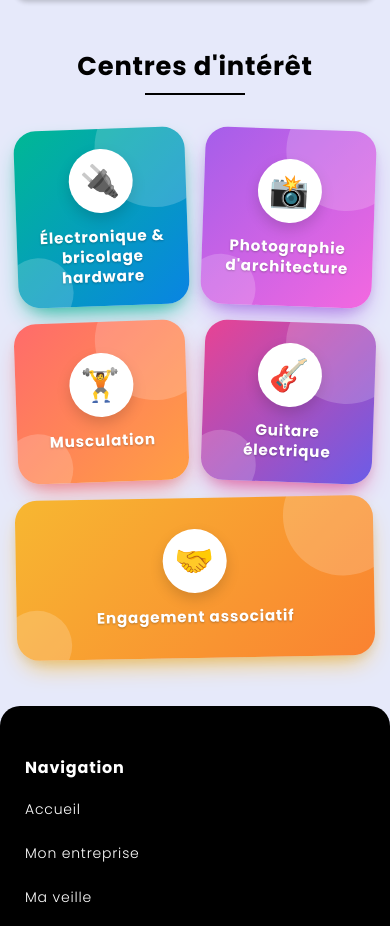
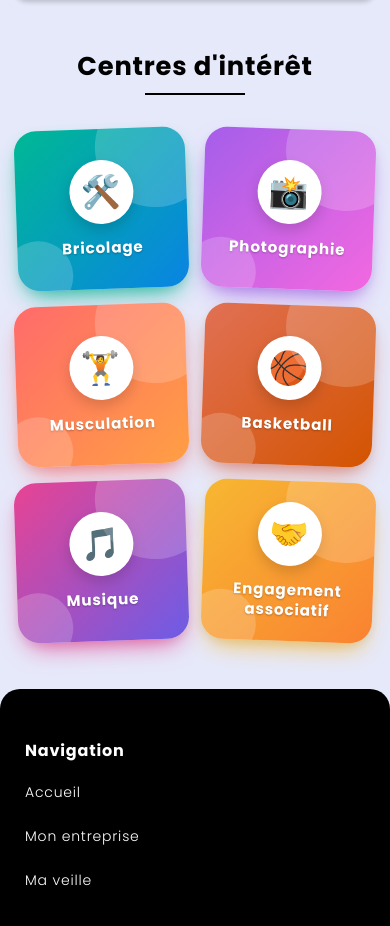
Before and after one commit to Ruben-ch/portfolio_ruben_chiche, a plain HTML site: page index.html in a window 390 px wide. Shown: the part 6840-7766 px from the top of the page. Drawn offline with nearby package versions, Linux system fonts and the light colour scheme.

Commit message:
Accueil : centres d'intérêt mis à jour
- Bricolage (au lieu d'électronique & bricolage hardware), Photographie (sans « d'architecture »),
  Musique (au lieu de guitare électrique), Basketball ajouté à côté de Musculation
- Grille sur 6 colonnes en bureau, 2 x 3 en mobile

Co-Authored-By: Claude Opus 5.5 <noreply@anthropic.com>
Claude-Session: https://claude.ai/code/session_01JXbA7QZ955rJv2xp6xVNpA

```diff
--- a/css/Acceuil.css
+++ b/css/Acceuil.css
@@ -988,9 +988,9 @@ a.certification_bouton {
 .interets {
   list-style: none;
   display: grid;
-  grid-template-columns: repeat(auto-fit, minmax(min(170px, 100%), 1fr));
+  grid-template-columns: repeat(auto-fit, minmax(min(150px, 100%), 1fr));
   gap: 22px;
-  max-width: 1050px;
+  max-width: 1100px;
   margin: 34px auto 0;
   padding: 0;
 }
@@ -1062,11 +1062,12 @@ a.certification_bouton {
   text-shadow: 0 1px 2px rgba(0, 0, 0, 0.25);
 }
 
-.interet--electro { --c1: #00b894; --c2: #0984e3; }
-.interet--photo   { --c1: #a55eea; --c2: #f368e0; }
-.interet--muscu   { --c1: #ff6b6b; --c2: #ff9f43; }
-.interet--guitare { --c1: #e84393; --c2: #6c5ce7; }
-.interet--asso    { --c1: #f7b731; --c2: #fa8231; }
+.interet--bricolage { --c1: #00b894; --c2: #0984e3; }
+.interet--photo     { --c1: #a55eea; --c2: #f368e0; }
+.interet--muscu     { --c1: #ff6b6b; --c2: #ff9f43; }
+.interet--basket    { --c1: #e17055; --c2: #d35400; }
+.interet--musique   { --c1: #e84393; --c2: #6c5ce7; }
+.interet--asso      { --c1: #f7b731; --c2: #fa8231; }
 
 @keyframes interet-wiggle {
   0%, 100% { transform: rotate(0deg); }
@@ -1086,14 +1087,6 @@ a.certification_bouton {
     padding: 20px 12px;
   }
 
-  .interet:last-child {
-    grid-column: 1 / -1;
-    transform: rotate(-1deg);
-  }
-
-  .interet:last-child:hover {
-    transform: translateY(-8px) rotate(0deg) scale(1.02);
-  }
 
   .interet_emoji {
     width: 64px;
--- a/index.html
+++ b/index.html
@@ -345,10 +345,11 @@
             <hr>
         </section>
         <ul class="interets">
-            <li class="interet interet--electro"><span class="interet_emoji" aria-hidden="true">🔌</span><span class="interet_nom">Électronique &amp; bricolage hardware</span></li>
-            <li class="interet interet--photo"><span class="interet_emoji" aria-hidden="true">📸</span><span class="interet_nom">Photographie d'architecture</span></li>
+            <li class="interet interet--bricolage"><span class="interet_emoji" aria-hidden="true">🛠️</span><span class="interet_nom">Bricolage</span></li>
+            <li class="interet interet--photo"><span class="interet_emoji" aria-hidden="true">📸</span><span class="interet_nom">Photographie</span></li>
             <li class="interet interet--muscu"><span class="interet_emoji" aria-hidden="true">🏋️</span><span class="interet_nom">Musculation</span></li>
-            <li class="interet interet--guitare"><span class="interet_emoji" aria-hidden="true">🎸</span><span class="interet_nom">Guitare électrique</span></li>
+            <li class="interet interet--basket"><span class="interet_emoji" aria-hidden="true">🏀</span><span class="interet_nom">Basketball</span></li>
+            <li class="interet interet--musique"><span class="interet_emoji" aria-hidden="true">🎵</span><span class="interet_nom">Musique</span></li>
             <li class="interet interet--asso"><span class="interet_emoji" aria-hidden="true">🤝</span><span class="interet_nom">Engagement associatif</span></li>
         </ul>
     </section>
```
